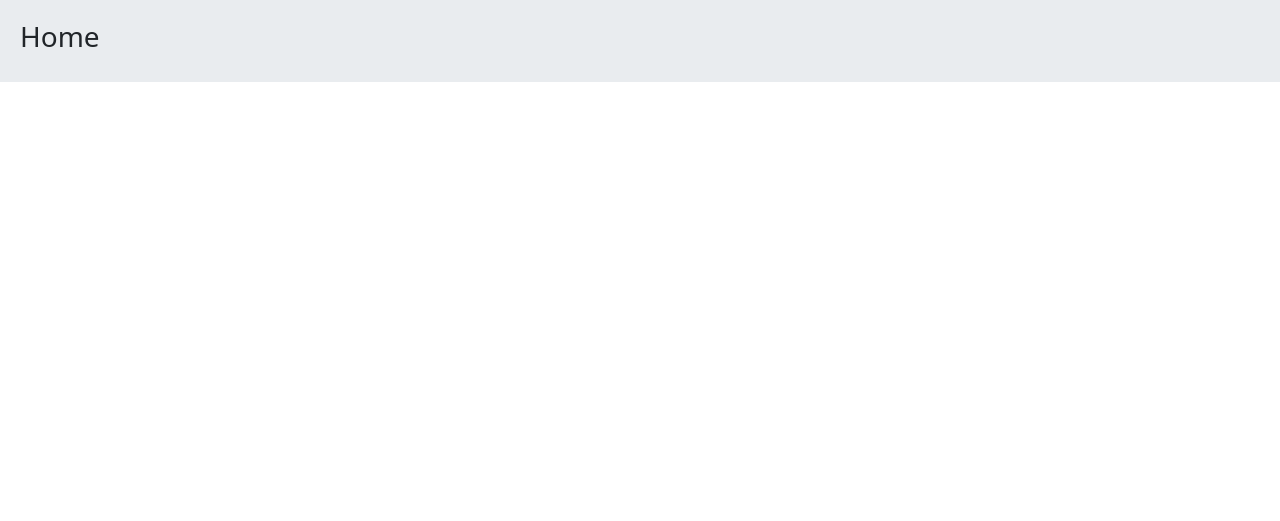
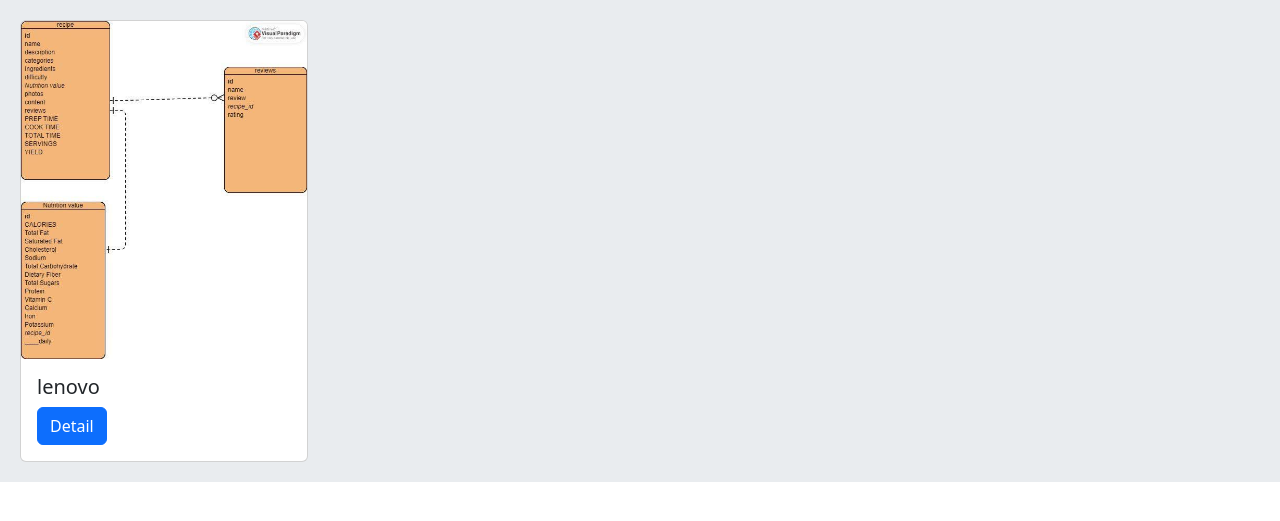
Before and after one commit to 7nimor/E-commers, a Django app: page / in a window 1280 px wide. Shown: the part 56-577 px from the top of the page. Run offline with Django 4.2, Linux system fonts and the light colour scheme; data comes from the database, SQL or seed files in the repository; both versions use the stored data as it was after the commit.

Commit message:
creta detail products

```diff
--- a/Ecommers/urls.py
+++ b/Ecommers/urls.py
@@ -16,9 +16,11 @@
 """
 from django.contrib import admin
 from django.urls import path,include
+from django.conf import settings
+from django.conf.urls.static import static
 
 urlpatterns = [
     path('admin/', admin.site.urls),
     path('',include('home.urls',namespace="home")),
     path('accounts/',include('accounts.urls',namespace='accounts'))
-]
+] + static(settings.MEDIA_URL, document_root=settings.MEDIA_ROOT)
--- a/home/models.py
+++ b/home/models.py
@@ -1,4 +1,5 @@
 from django.db import models
+from django.urls import reverse
 
 
 class Category(models.Model):
@@ -30,3 +31,6 @@
 
     def __str__(self):
         return self.name
+
+    def get_absolute_url(self):
+        return reverse('home:product_detail',args=[self.slug])
--- a/home/templates/home/home.html
+++ b/home/templates/home/home.html
@@ -1,5 +1,12 @@
 {% extends 'base.html' %}
 
 {% block body %}
-	<h3>Home</h3>
-{% endblock %}
+    {% for product in products %}
+    <div class="card" style="width: 18rem;">
+        <img src="{{ product.image.url }}" class="card-img-top" alt="...">
+        <div class="card-body">
+            <h5 class="card-title">{{ product.name }}</h5>
+            <a href="{{ product.get_absolute_url }}" class="btn btn-primary">Detail</a>
+        </div>
+        {% endfor %}
+    </div>{% endblock %}
--- a/home/urls.py
+++ b/home/urls.py
@@ -4,5 +4,6 @@
 
 app_name = 'home'
 urlpatterns = [
-    path('', views.HomeView.as_view(), name='home')
+    path('', views.HomeView.as_view(), name='home'),
+    path('<slug:slug>/',views.ProductsDetailView.as_view(),name='product_detail'),
 ]
--- a/home/views.py
+++ b/home/views.py
@@ -1,8 +1,16 @@
-from django.shortcuts import render
+from django.shortcuts import render, get_object_or_404
 from django.views import View
+from .models import Product
 
 
 # Create your views here.
 class HomeView(View):
     def get(self, request):
-        return render(request,'home/home.html')
+        products = Product.objects.filter(available=True)
+        return render(request, 'home/home.html', {'products': products})
+
+
+class ProductsDetailView(View):
+    def get(self, request, slug):
+        product = get_object_or_404(Product,slug=slug)
+        return render(request, 'home/details.html', {'product': product})
```
Also changed, not shown: home/templates/home/details.html (added, +9 -0 lines), db.sqlite3, media/products/2023/11/03/photo3941703321.jpg (added).
